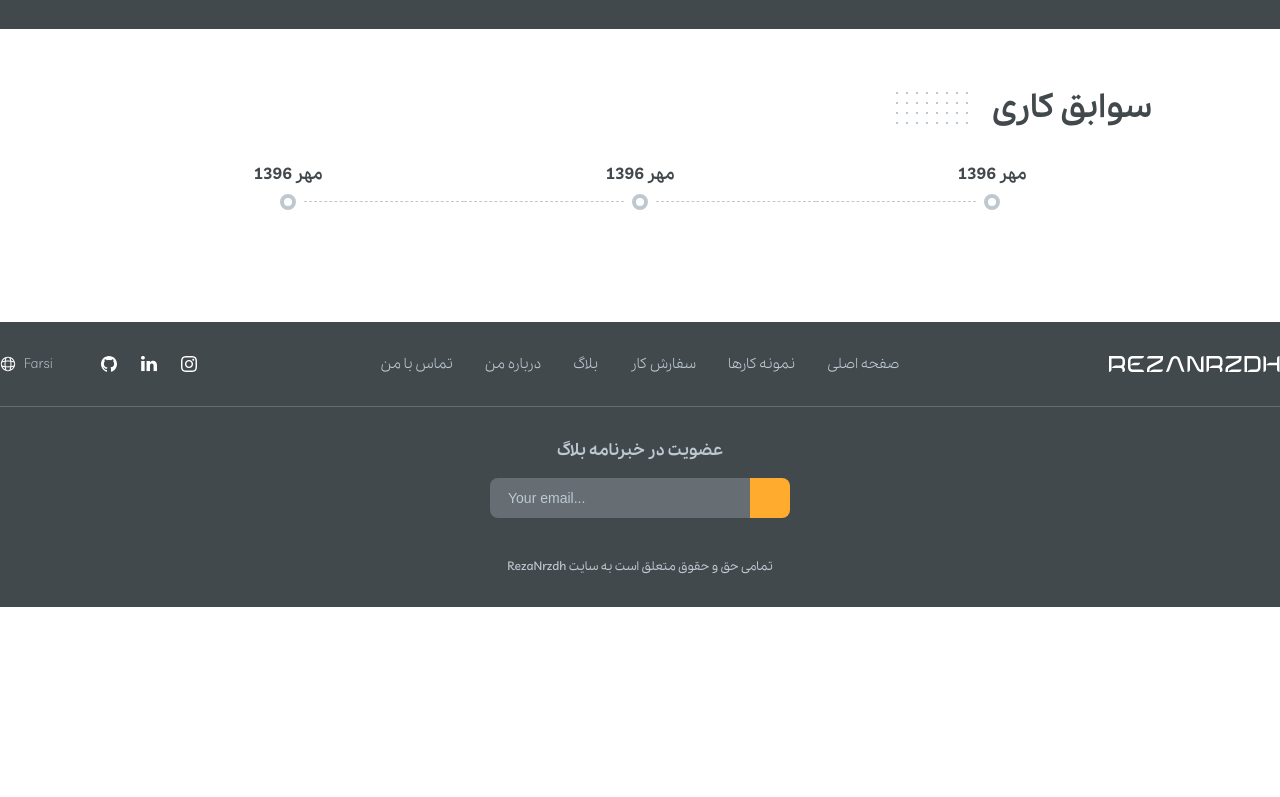
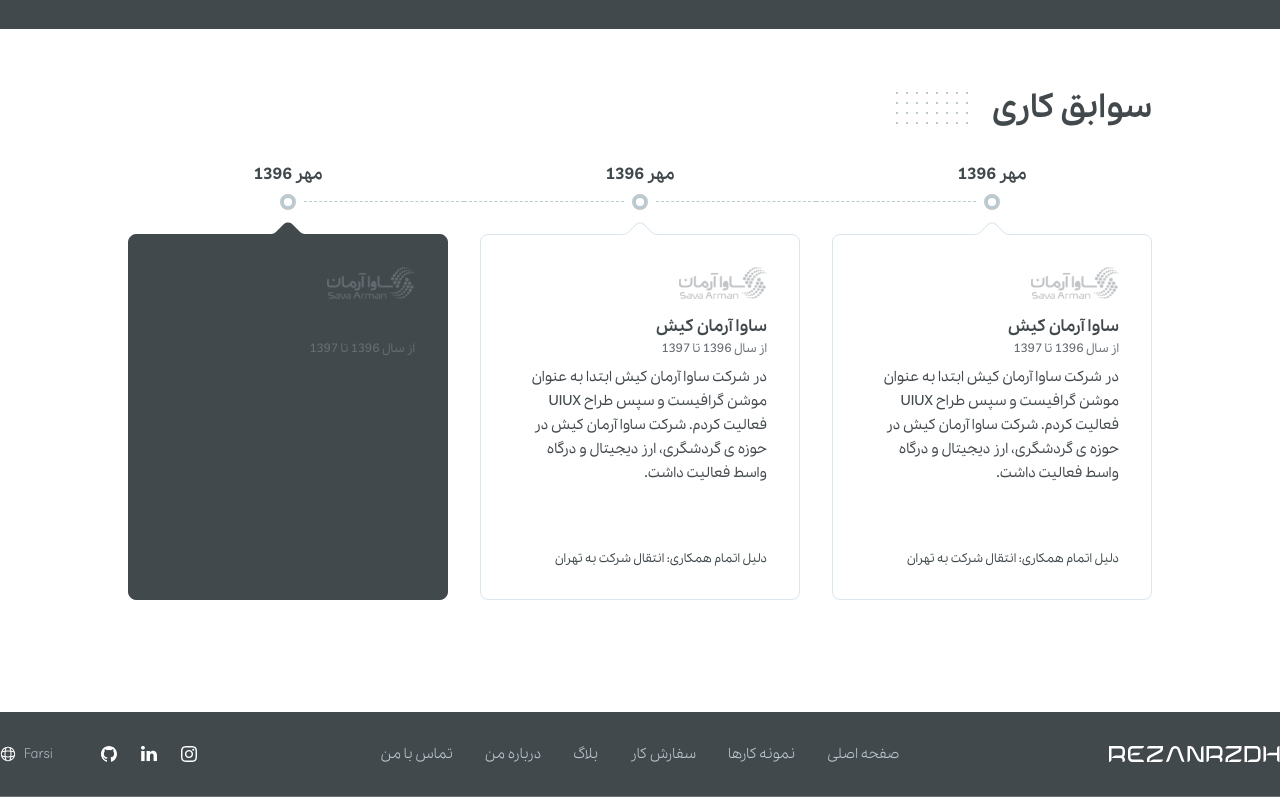
Before and after one commit to RezaNrzdh/RezaNrzdh, an Angular app in the folder client/: page /about in a window 1280 px wide. Shown: the part 793-1590 px from the top of the page. Before the commit the page ends 1400 px from the top, so only its background shows below. Built offline with nearby package versions, Linux system fonts and the light colour scheme.

Commit message:
update about component

```diff
--- a/client/src/app/feature/about/about.component.html
+++ b/client/src/app/feature/about/about.component.html
@@ -51,7 +51,7 @@
     </div>
     <div class="experience margin-top-56 margin-bot-56">
         <div class="flex CRTMonitor align-ctr margin-bot-32">
-            <h1 class="color-dark headline-1 bold margin-left-24">سوابق کاری</h1>
+            <h2 class="color-dark headline-1 bold margin-left-24">سوابق کاری</h2>
             <img src="assets/images/dot.svg" alt="" />
         </div>
         <div class="grid CRTMonitor">
@@ -60,7 +60,15 @@
                     <span class="body-1 bold color-dark margin-bot-8">مهر 1396</span>
                     <span class="flex radius-8"></span>
                 </div>
-                <div></div>
+                <div class="desc flex justify-ctr margin-top-24 relative radius-8 padding-32">
+                    <div class="flex column width-full">
+                        <img src="assets/images/sava_arman.png" alt="" class="width-fit"/>
+                        <h3 class="body-1 bold color-dark margin-top-16">ساوا آرمان کیش</h3>
+                        <span class="caption medium color-gray-5 margin-top-2">از سال 1396 تا 1397</span>
+                        <p class="body-2 medium color-dark margin-top-8 lineheight-24">در شرکت ساوا آرمان کیش ابتدا به عنوان موشن گرافیست و سپس طراح UIUX فعالیت کردم. شرکت ساوا آرمان کیش در حوزه ی گردشگری، ارز دیجیتال و درگاه واسط فعالیت داشت.</p>
+                        <span class="caption medium color-dark margin-top-auto">دلیل اتمام همکاری: انتقال شرکت به تهران</span>
+                    </div>
+                </div>
             </div>
         </div>
     </div>
--- a/client/src/app/feature/about/about.component.scss
+++ b/client/src/app/feature/about/about.component.scss
@@ -33,6 +33,22 @@
                             }
                         }
                     }
+                    .desc{
+                        border: 1px solid color.$color-gray-2;
+                        height: 300px;
+                        &:before{
+                            display: flex;
+                            content: "";
+                            position: absolute;
+                            top:-15px;
+                            width: 48px;
+                            height: 16px;
+                            background: url("/assets/images/btnarrow-white.png");
+                        }
+                        img{
+                            height: 32px;
+                        }
+                    }
                     &:first-child, &:nth-child(2){
                         &:after{
                             display: flex;
@@ -55,6 +71,15 @@
                             border-top: 1px dashed color.$color-gray-3;
                         }
                     }
+                    &:last-child{
+                        .desc{
+                            border: 1px solid color.$color-dark;
+                            background-color: color.$color-dark;
+                            &:before{
+                                background: url("/assets/images/btnarrow-dark.png");
+                            }
+                        }
+                    }
                 }
             }
         }
```
